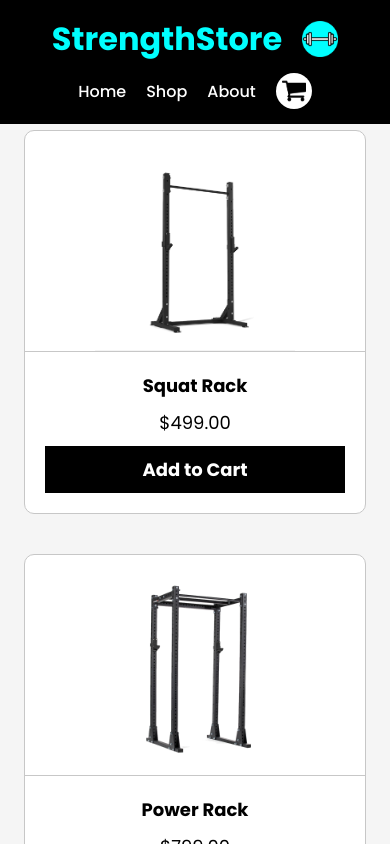
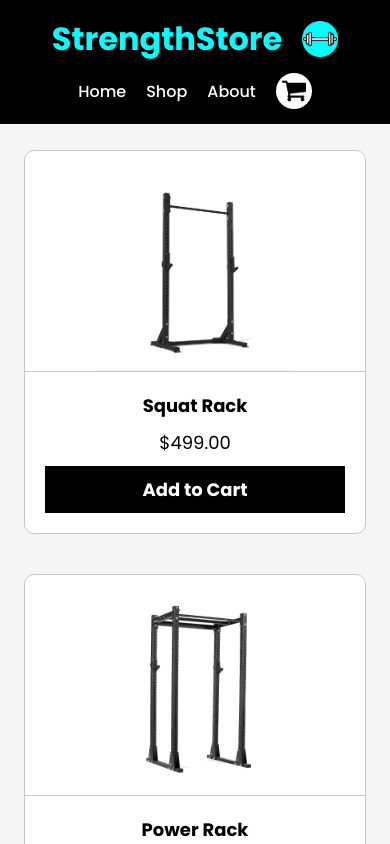
Before and after one commit to mpieciak18/shopping-cart, a React (Create React App) app: page /shop in a window 390 px wide. Shown: the top 844 px of the page. Built offline with nearby package versions, Linux system fonts and the light colour scheme.

Commit message:
update mobile styling

```diff
--- a/src/stylesheet.css
+++ b/src/stylesheet.css
@@ -295,6 +295,7 @@ header *, header *:visited, header *:active, header *:hover {
   }
   #shopping-cart-container {
     margin: 60px 30px;
+    gap: 40px;
   }
   #shopping-cart-title {
     font-size: 36px;
@@ -309,6 +310,9 @@ header *, header *:visited, header *:active, header *:hover {
   }
   #shopping-cart-container {
     margin: 30px 15px;
+  }
+  #shopping-cart-container > * {
+    margin-bottom: 40px;
   }
   #shopping-cart-title {
     font-size: 30px;
@@ -336,7 +340,6 @@ header *, header *:visited, header *:active, header *:hover {
   width: auto;
   font-size: large;
   font-family: 'Poppins-Bold';
-  gap: 40px;
 }
 #shopping-cart-title {
   text-align: center;
@@ -605,7 +608,7 @@ header *, header *:visited, header *:active, header *:hover {
 /* Shop */
 @media (max-width: 600px) {
   #shop-contents {
-    margin-top: 80px;
+    margin-top: 100px;
   }
   #shop > header {
     position: fixed;
```
